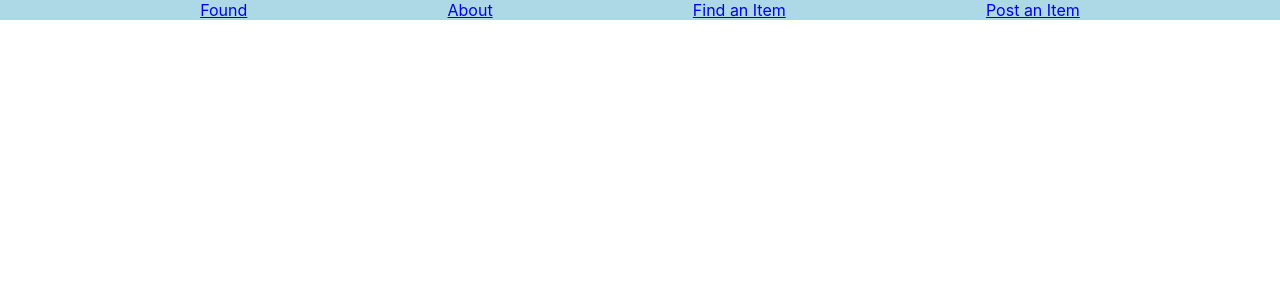
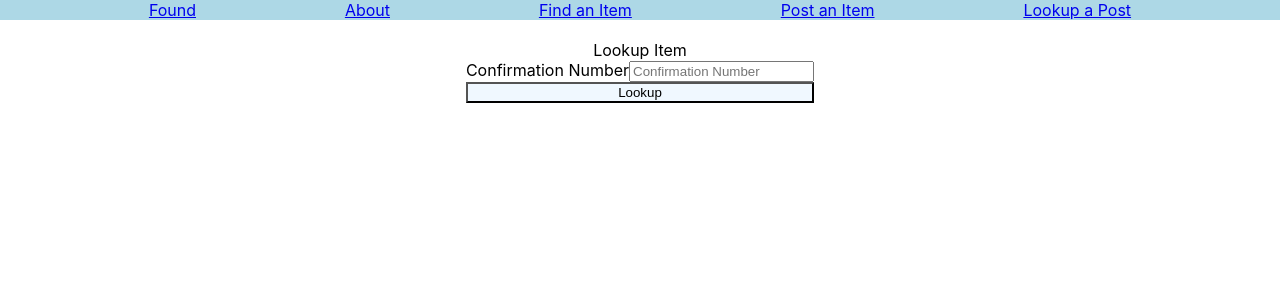
Before and after one commit to wades1248/Found, a React (Create React App) app: page /lookup in a window 1280 px wide. Shown: the top 300 px of the page. Built offline with nearby package versions, Linux system fonts and the light colour scheme.

Commit message:
added delete feature, fixed spelling errors

```diff
--- a/package.json
+++ b/package.json
@@ -7,7 +7,8 @@
     "react-dom": "^16.9.0",
     "react-router": "^5.0.1",
     "react-router-dom": "^5.0.1",
-    "react-scripts": "3.1.2"
+    "react-scripts": "3.1.2",
+    "uuid": "^3.3.3"
   },
   "scripts": {
     "start": "react-scripts start",
--- a/src/App.css
+++ b/src/App.css
@@ -5,6 +5,23 @@
   display: flex;
   align-items: center;
   justify-content: center;
+}
+.popUp{
+  display: flex;
+  justify-content: center;
+  align-items: center;
+  position: fixed;
+  top: 0px;
+  left: 0px;
+  z-index: 2;
+  height: 100vh;
+  width: 100%;
+  background-color: rgba(0, 0, 0, 0.098);
+}
+.confirmation{
+  display: block;
+  background-color: rgb(255, 255, 255);
+  z-index: 2;
 }
 .error{
   color: red;
@@ -29,3 +46,6 @@ form{
   margin-left: 20px;
   display: block;
 }
+button{
+  background-color: aliceblue;
+}
--- a/src/App.js
+++ b/src/App.js
@@ -5,13 +5,16 @@ import Welcome from './welcome';
 import Post from './addItem';
 import Search from './search';
 import About from './about';
+import ItemLookup from './itemLookup'
 import dummyStore from './dummyStore'
 import './App.css';
+
 
 class  App extends Component {
   state ={
     allItems: dummyStore,
-    results: []
+    results: [],
+    lookupResults: null
   }
   postItem = item => {
     this.setState({
@@ -23,14 +26,31 @@ class  App extends Component {
     })
     console.log(query)
     const newResults = this.state.allItems.filter(x=> x.city.toLowerCase().includes(query.city) &&
-     x.itemType.toLocaleLowerCase().includes(query.itemType)&&
-     x.business.toLocaleLowerCase().includes(query.business)&&
-     (x.description.some(y => query.description.includes(y))===true || query.description[0] === "")
+      x.itemType.toLocaleLowerCase().includes(query.itemType)&&
+      x.business.toLocaleLowerCase().includes(query.business)&&
+      (x.description.some(y => query.description.includes(y))===true || query.description[0] === "")
      )
 
       this.setState({
         results: newResults
       })
+  }
+  onLookup = confirmation => {
+    const match= this.state.allItems.find(x => x.confirmation=== confirmation)
+    if(match === undefined){
+      this.setState({lookupResults: 'error'})
+    }else{
+      this.setState({lookupResults: match})
+    }
+  }
+  onDelete = confirmation => {
+    this.setState({
+      allItems: this.state.allItems.filter(x => x.confirmation !== confirmation)
+    })
+    this.clearLookup()
+  }
+  clearLookup = () => {
+    this.setState({lookupResults: null})
   }
   render(){
     return (
@@ -66,6 +86,17 @@ class  App extends Component {
               <About/>
             }
           />
+          <Route
+            path ='/lookup'
+            render = {()=>
+              <ItemLookup
+                lookupResults = {this.state.lookupResults}
+                onLookup = {this.onLookup}
+                onDelete = {this.onDelete}
+                clearLookup = {this.clearLookup}
+              />
+            }
+          />
         </div>
       </BrowserRouter>
 
--- a/src/about.js
+++ b/src/about.js
@@ -3,10 +3,12 @@ import React, {Component} from 'react'
 class About extends Component {
     render(){
         return(
-            <div class="about" id="about">
+            <div className="about" id="about">
                 <h1>Found</h1>
                 <p>
-                Found is an online lost and foundfor businesses like restaraunta, coffee shops and movie theatres. Please keep your descriptions brief to better prevent the theft of lost items. Photos of lost and found items have been omitted for the same reason.
+                Found is an online lost and found for businesses like restaraunts, coffee shops and movie theatres.
+                Please keep your descriptions brief to better prevent the theft of lost items.
+                Photos of lost and found items have been omitted for the same reason.
                 </p>
             </div>
         )
--- a/src/addItem.js
+++ b/src/addItem.js
@@ -1,10 +1,14 @@
 import React, {Component} from 'react';
+import PostConfirm from './postConfrim'
+const uuidv1 = require('uuid/v1');
 
 class Post extends Component {
     state = {
         cityError: null,
         businessError: null,
-        desError: null
+        desError: null,
+        active: false,
+        activeItem: {}
     }
     validateItem = event => {
         this.setState({
@@ -15,10 +19,12 @@ class Post extends Component {
 
         })
         event.preventDefault()
+        const newID = uuidv1()
         const {city, business, itemType, description} = event.target
         const filterDescription = description.value.toLowerCase().split(' ').filter(
             x=> x!== 'a' && x!=='an' && x!== 'the' && x !=='with' && x!=='and')
         const item = {
+            confirmation: newID,
             city: city.value,
             business: business.value,
             itemType: itemType.value,
@@ -48,9 +54,29 @@ class Post extends Component {
         }
         else{
             this.props.addItem(item)
+            this.setState({
+                active: true,
+                activeItem: item
+            })
+            event.target.reset()
         }
     }
+    onClose= () => {
+        this.setState({
+            active: false,
+            activeItem: {}
+        })
+    }
     render(){
+        function showConfirmation(state, close)  {
+            if(state.active === true){
+                return(
+                    <PostConfirm item={state.activeItem} onClose={close}/>
+                )
+            }else{
+                return null
+            }
+        }
         return(
             <div className="input" id="input">
                 <form onSubmit={this.validateItem}>
@@ -83,6 +109,7 @@ class Post extends Component {
                 <div className="error">{this.state.desError}</div>
                 <button type="submit">Post</button>
                 </form>
+                {showConfirmation(this.state, this.onClose)}
             </div>
         )
     }
--- a/src/dummyStore.js
+++ b/src/dummyStore.js
@@ -1,29 +1,34 @@
 const dummyStore = [
     {
+        confirmation: '1',
         city: 'Saint Paul',
         business: 'test',
         itemType: 'Clothing',
         description: ['red','hat']
     },
     {
+        confirmation: '2',
         city: 'Saint Paul',
         business: 'test',
         itemType: 'Wallet',
         description: ['brown']
     },
     {
+        confirmation: '3',
         city: 'Saint Paul',
         business: 'notest',
         itemType: 'Wallet',
         description: ['brown', 'leather']
     },
     {
+        confirmation: '4',
         city: 'Chicago',
         business: 'test',
         itemType: 'Clothing',
         description: ['red','hat']
     },
     {
+        confirmation: '5',
         city: 'Chicago',
         business: 'test',
         itemType: 'Wallet',
--- /dev/null
+++ b/src/itemCard.js
@@ -0,0 +1,17 @@
+import React, {Component} from 'react'
+import {Link} from 'react-router-dom'
+
+class ItemCard extends Component {
+    render(){
+        return(
+            <div className="resultsItem">
+                    <h2>{this.props.item.business}</h2>
+                    <p>{this.props.item.city}</p>
+                    <p>{this.props.item.itemType}</p>
+                    <p>Tags: {this.props.item.description.join(", ")}</p>
+                    <Link to='/lookup'><button>Delete</button></Link>
+                </div>
+        )
+    }
+}
+export default ItemCard;
--- /dev/null
+++ b/src/itemLookup.js
@@ -0,0 +1,48 @@
+import React, {Component} from 'react'
+
+class ItemLookup extends Component{
+    onSubmit = event => {
+        event.preventDefault()
+        this.props.clearLookup()
+        const {confirmation} = event.target
+        console.log(confirmation.value)
+        this.props.onLookup(confirmation.value)
+    }
+    onDelete = () => {
+        this.props.onDelete(this.props.lookupResults.confirmation)
+    }
+    render(){
+        function displayItem(results, onDelete){
+            if(results === null){
+                return null
+            }else if(results === 'error'){
+                return(
+                    <p>Item Not Found</p>
+                )
+            }else{
+                return(
+                    <div>
+                        <h2>{results.business}</h2>
+                        <p>{results.city}</p>
+                        <p>{results.itemType}</p>
+                        <p>Tags: {results.description.join(', ')}</p>
+                        <button onClick={onDelete}>Delete</button>
+                    </div>
+                )
+            }
+        }
+        return(
+            <div>
+                <form onSubmit={this.onSubmit}>
+                    <legend>Lookup Item</legend>
+                    <label>Confirmation Number
+                        <input type ="text" placeholder="Confirmation Number" name='confirmation' required></input>
+                    </label>
+                    <button type="submit">Lookup</button>
+                </form>
+                {displayItem(this.props.lookupResults, this.onDelete)}
+            </div>
+        )
+    }
+}
+export default ItemLookup
--- a/src/navbar.js
+++ b/src/navbar.js
@@ -9,6 +9,7 @@ class NavBar extends Component{
                 <Link to='/about'>About</Link>
                 <Link to='/search'>Find an Item</Link>
                 <Link to='/post'>Post an Item</Link>
+                <Link to='/lookup'>Lookup a Post</Link>
             </div>
         )
     }
--- /dev/null
+++ b/src/postConfrim.js
@@ -0,0 +1,21 @@
+import React, {Component} from 'react';
+
+class PostConfirm extends Component {
+    close = event => {
+        this.props.onClose()
+    }
+    render(){
+        return(
+            <div className="popUp">
+                <div className="confirmation">
+                    <h2>Thanks for Posting!</h2>
+                    <p>Please save the following identification number in order
+                        to edit or delete this post in the future</p>
+                    <p>Confirmation Number:{this.props.item.id}</p>
+                    <button onClick={this.close}>Close</button>
+                </div>
+            </div>
+        )
+    }
+}
+export default PostConfirm
--- a/src/search.js
+++ b/src/search.js
@@ -1,4 +1,5 @@
 import React, {Component} from 'react'
+import ItemCard from './itemCard'
 
 class Search extends Component{
     state= {
@@ -34,25 +35,11 @@ class Search extends Component{
         }
 
     }
-    results = this.props.results.map(x =>{
-        return(
-            <div className="resultsItem">
-                <h2>{x.business}</h2>
-                <p>{x.city}</p>
-                <p>{x.itemType}</p>
-                <p>Tags:{x.description.join(", ")}</p>
-            </div>
-        )
-    })
+
     render(){
         const results = this.props.results.map(x =>{
             return(
-                <div className="resultsItem" key={this.props.results.indexOf(x)}>
-                    <h2>{x.business}</h2>
-                    <p>{x.city}</p>
-                    <p>{x.itemType}</p>
-                    <p>Tags: {x.description.join(", ")}</p>
-                </div>
+                <ItemCard item={x} key={x.confirmation}/>
             )
         })
         return(
```
Also changed, not shown: src/edit-delete.js (added).
